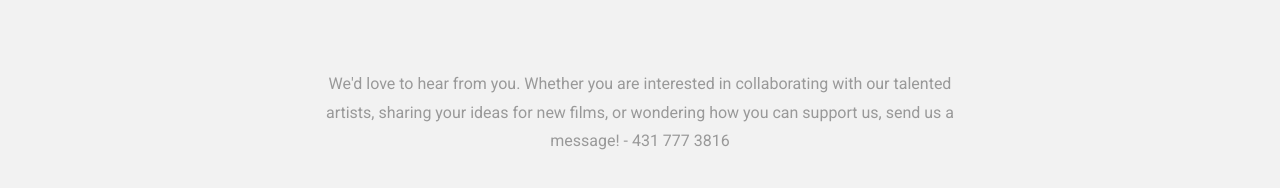
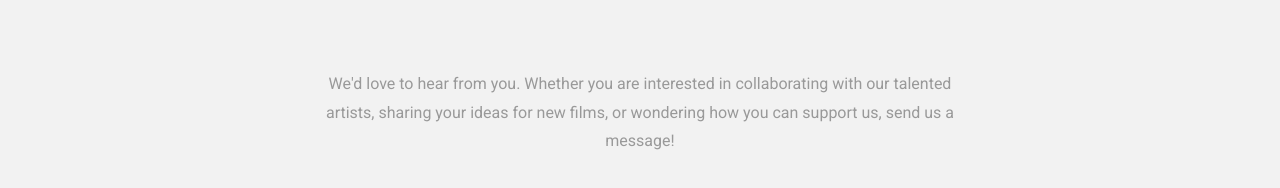
Before and after one commit to jonborels/larawanfilms, a plain HTML site: page index.html in a window 1280 px wide. Shown: the part 3640-3828 px from the top of the page. Drawn offline with Linux system fonts and the light colour scheme; files whose address does not match are found by name.

Commit message:
Update index.html

```diff
--- a/index.html
+++ b/index.html
@@ -325,7 +325,7 @@
 
 		<div class="row justify-content-center">
           <div class="col-md-7 text-center">
-			We'd love to hear from you. Whether you are interested in collaborating with our talented artists, sharing your ideas for new films, or wondering how you can support us, send us a message! - 431 777 3816
+			We'd love to hear from you. Whether you are interested in collaborating with our talented artists, sharing your ideas for new films, or wondering how you can support us, send us a message!
           </div>
         </div>
       </div>
```
